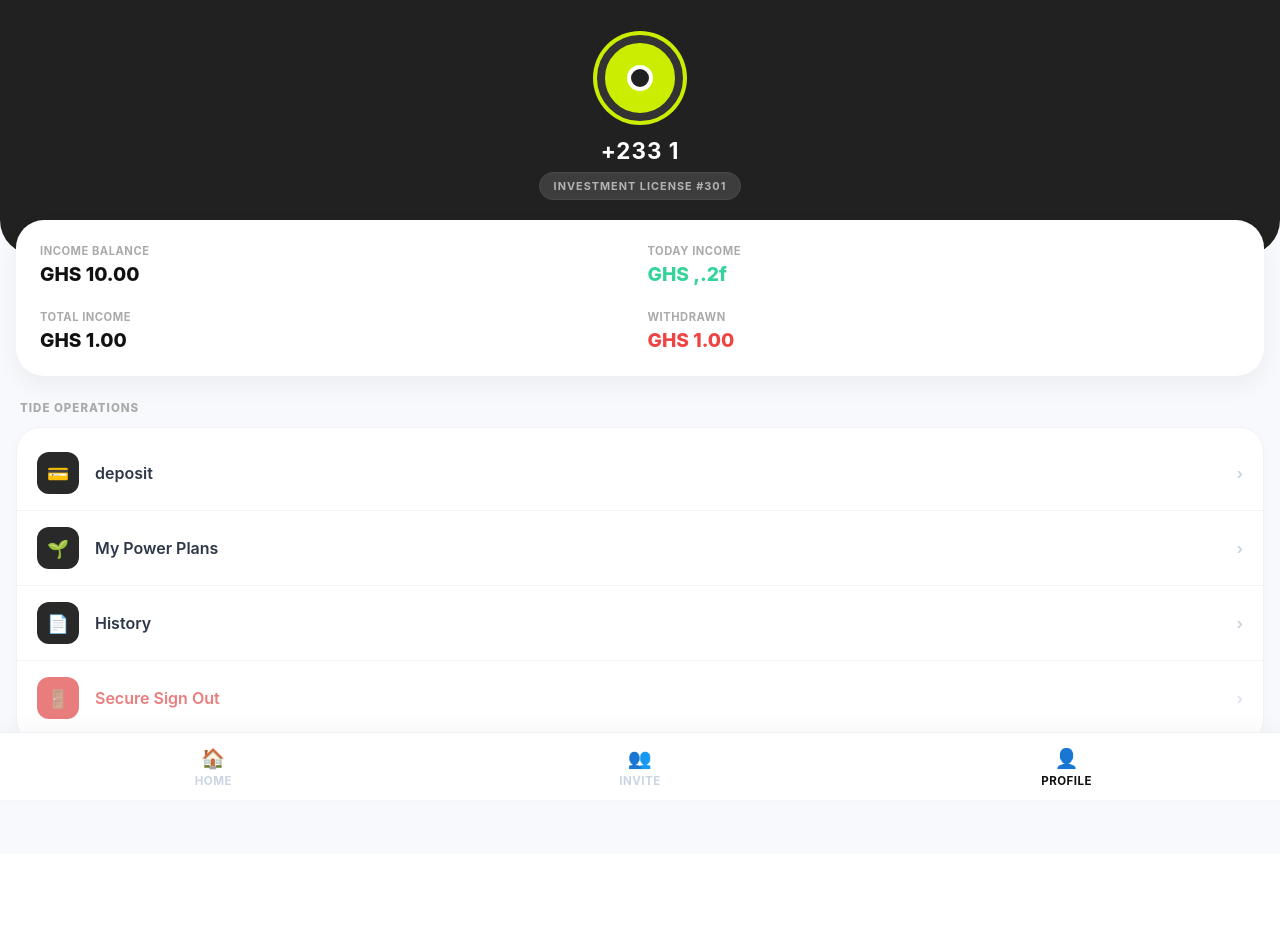
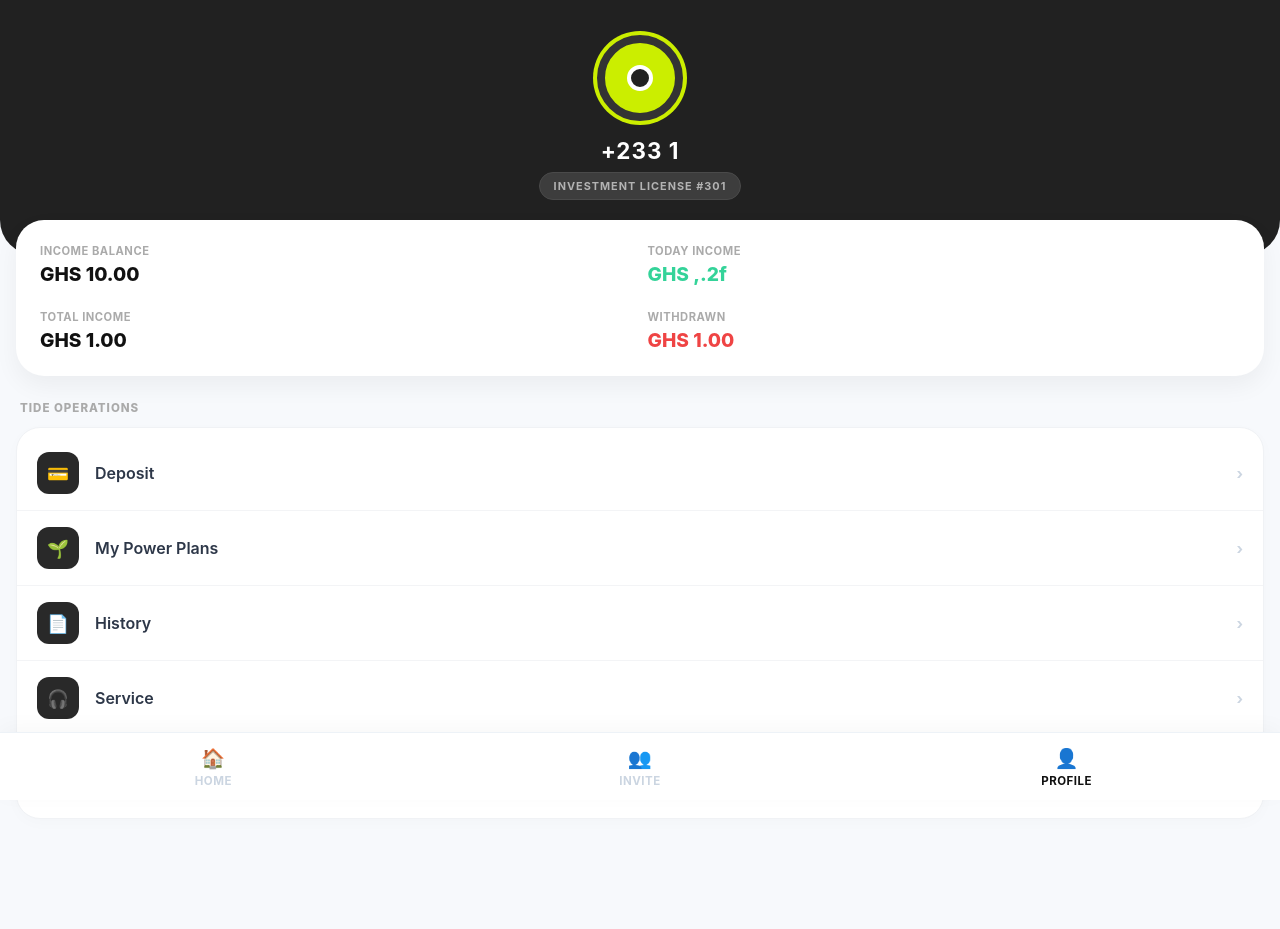
Before and after one commit to williamsdarkwa4-star/creston-app, a Flask app: page /profile in a window 1280 px wide. Before the commit the page ends 785 px from the top, so only its background shows below. Run offline with Flask 3, Linux system fonts and the light colour scheme; the visitor is signed in with stand-in values (Sample User, id 1); a database or web service that is not in the repository returns one stand-in record (values such as "Sample title"); some libraries are stand-ins or nearby versions.

Commit message:
Modify deposit label and add service action row
Updated the label for the deposit action and added a new service action row.

```diff
--- a/templates/profile.html
+++ b/templates/profile.html
@@ -253,7 +253,7 @@
         <!-- Action Row 1: Daily Check-in -->
         <a href="/deposit" class="operation-row-item">
             <div class="item-icon-backdrop">💳</div>
-            <span class="item-label-string">deposit</span>
+            <span class="item-label-string">Deposit</span>
             <span class="item-chevron-pointer">›</span>
         </a>
 
@@ -270,6 +270,15 @@
             <span class="item-label-string">History</span>
             <span class="item-chevron-pointer">›</span>
         </a>
+
+
+        <!-- Action Row 1: Daily Check-in -->
+        <a href="/service" class="operation-row-item">
+            <div class="item-icon-backdrop">🎧</div>
+            <span class="item-label-string">Service</span>
+            <span class="item-chevron-pointer">›</span>
+        </a>
+
 
         <!-- Logout Action item -->
         <a href="/logout" class="operation-row-item" style="opacity: 0.6;">
```
